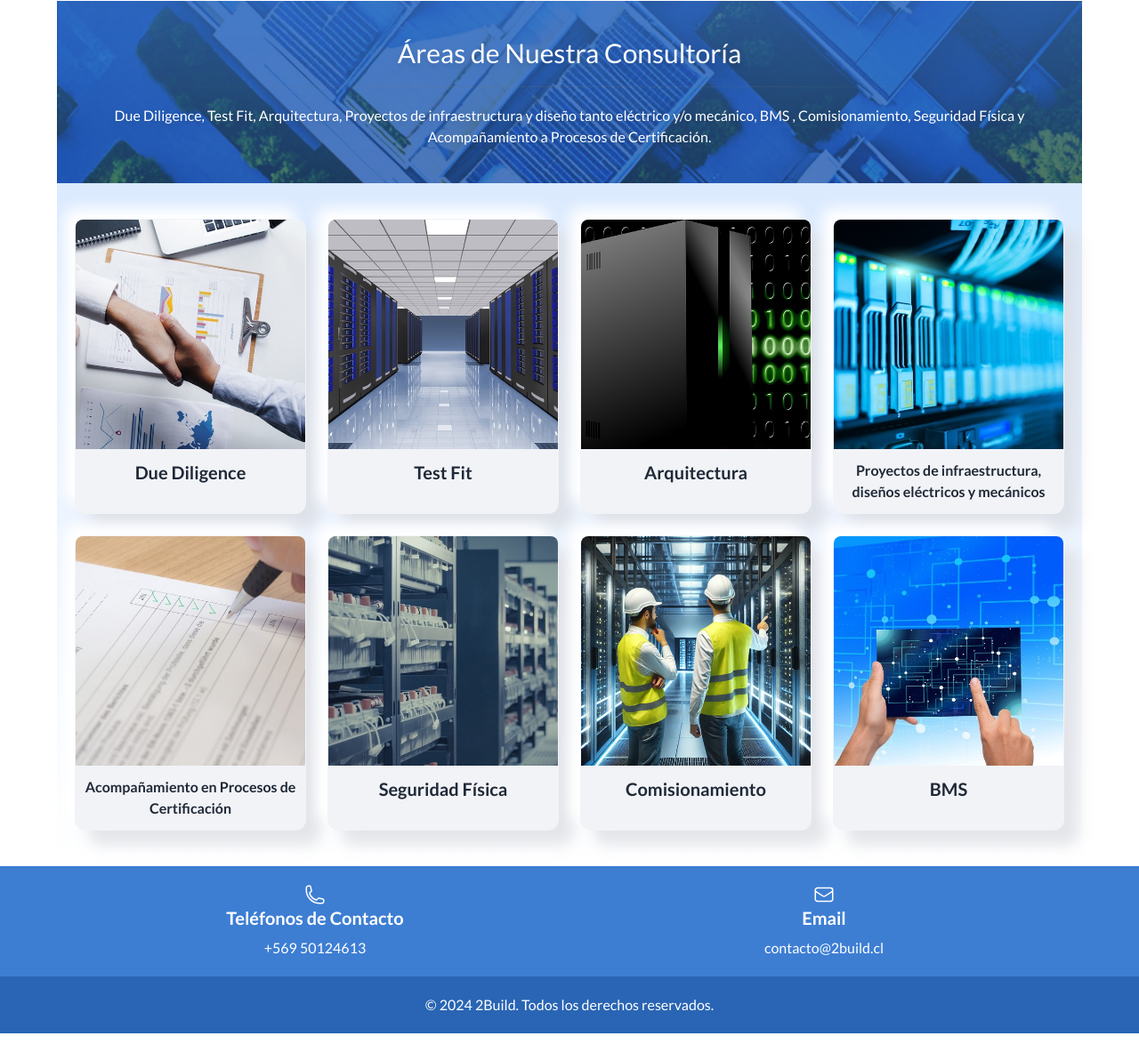
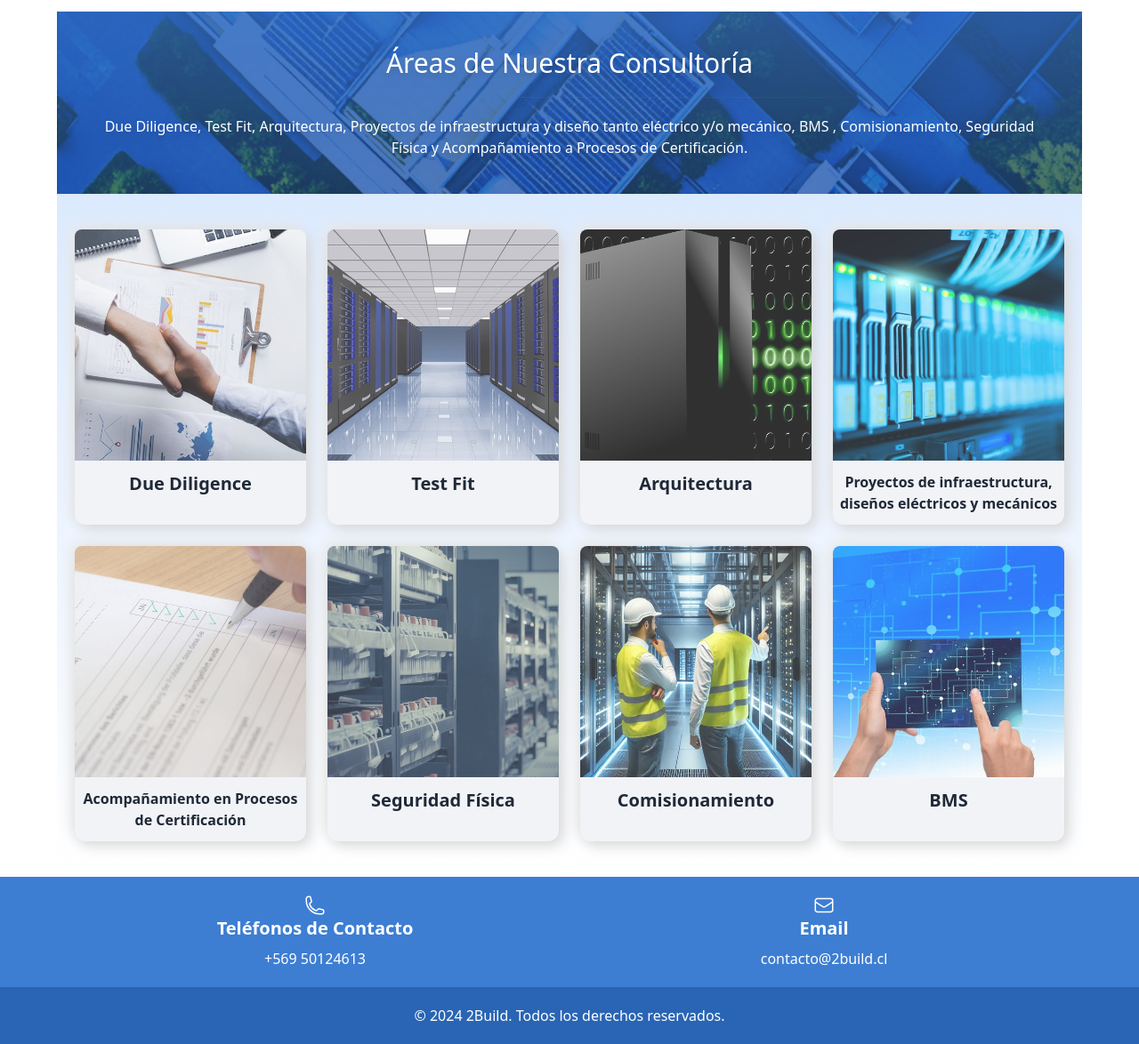
Before and after one commit to zomby43/2buildtw, a website: page src/index.html in a window 1280 px wide. Shown: the part 847-2021 px from the top of the page at 89% size. Drawn offline with Linux system fonts and the light colour scheme.

Commit message:
v4.1 fadeins optimiz

```diff
--- a/src/index.html
+++ b/src/index.html
@@ -7,38 +7,38 @@
     <title>2Build - Soluciones de Ingeniería Tecnológica</title>
     <link rel="preconnect" href="https://fonts.googleapis.com">
     <link rel="preconnect" href="https://fonts.gstatic.com" crossorigin>
-    <link href="https://fonts.googleapis.com/css2?family=Lato:ital,wght@0,100;0,300;0,400;0,700;0,900;1,100;1,300;1,400;1,700;1,900&display=swap" rel="stylesheet">
-
+    <link href="https://fonts.googleapis.com/css2?family=Almarai:wght@300;400;700;800&family=Inter:ital,opsz,wght@0,14..32,100..900;1,14..32,100..900&display=swap" rel="stylesheet">
+    <script src="./js/anim.js"></script>
 
 </head>
-<body class="bg-white text-gray-800 flex flex-col min-h-screen">
-    <header class="bg-white text-gray-800 pb-0.5 pt-3 pr-3 pl-3">
+<body class="bg-white text-gray-800 flex flex-col min-h-screen overflow-auto">
+    <header class="sticky top-0 z-50 border-b-8 border-[#3d7ed3] bg-white text-gray-800 pb-0.5 pt-3 pr-3 pl-3 fade-in opacity-0 transform translate-10 transition duration-700">
         <div class="flex justify-between items-center max-w-6xl mx-auto w-full">
             <a href="./index.html"><img src="./img/logonoslogan.svg" alt="Logo de 2Build" class="w-24"></a> <!-- Asegúrate de cambiar 'logo.svg' por la ruta correcta del logo -->
             <nav>
                 <ul class="flex space-x-4">
-                    <li><a href="#" class="hover:text-gray-600 font-lato">Inicio</a></li>
-                    <li><a href="#" class="hover:text-gray-600 font-lato">Proyectos</a></li>
-                    <li><a href="mailto: contacto@2build.cl" class="hover:text-gray-600 font-lato">Contacto</a></li>
+                    <li><a href="#" class="hover:text-gray-600 font-almarai">Inicio</a></li>
+                    <li><a href="#" class="hover:text-gray-600 font-almarai">Proyectos</a></li>
+                    <li><a href="mailto: contacto@2build.cl" class="hover:text-gray-600 font-almarai">Contacto</a></li>
                 </ul>
             </nav>
         </div>
     </header>
-    <header class="bg-[#3d7ed3] p-5 text-white text-center">
+    <header class="bg-[#3d7ed3] p-5 text-white text-center fade-in opacity-0 transform translate-10 transition duration-700">
     </header>
     <main class="flex-grow">
-        <div class="flex flex-col justify-center items-center text-center h-full">
+        <div class="flex flex-col justify-center items-center text-center h-full fade-in opacity-0 transform translate-10 transition duration-700">
             <!-- Sección con imagen de fondo -->
             <section class="bg-blue-600 p-10 text-white w-full max-w-6xl mx-auto bg-cover bg-center" style="background-image: url('./img/stock/photo1.jpg');">
-                <h2 class="text-3xl mb-3 drop-shadow-lg font-lato">Somos desarrolladores de Infraestructura Física Critica para tu Negocio</h2>
+                <h2 class="text-3xl mb-3 drop-shadow-lg font-almarai">Somos desarrolladores de Infraestructura Física Critica para tu Negocio</h2>
                 <hr class="my-5 h-px border-t-0 bg-transparent bg-gradient-to-r from-transparent via-neutral-500 to-transparent opacity-25 dark:via-neutral-400" />
 
-                <p class="drop-shadow-lg font-lato">Desde la selección del terreno hasta la puesta en marcha, aportamos experiencia técnica, flexibilidad y especialistas con vasta experiencia en el sector, colaborando con grandes empresas de la región.</p>
-                <button class="mt-4 py-2 px-5 rounded drop-shadow-lg"><p class="font-lato font-semibold drop-shadow-[0_1.1px_1.6px_rgba(0,0,0,0.5)]"> Más Información</p></button>
+                <p class="drop-shadow-lg font-almarai">Desde la selección del terreno hasta la puesta en marcha, aportamos experiencia técnica, flexibilidad y especialistas con vasta experiencia en el sector, colaborando con grandes empresas de la región.</p>
+                <button class="mt-4 py-2 px-5 rounded drop-shadow-lg"><p class="font-almarai font-semibold drop-shadow-[0_1.1px_1.6px_rgba(0,0,0,0.5)]"> Más Información</p></button>
             </section>
             <section class="p-10 bg-gradient-to-b from-blue-100 to-transparent text-gray-800 w-full max-w-6xl mx-auto">
-                <h2 class="text-2xl mb-3 font-semibold font-lato">Experiencia Técnica Especializada,  Flexible y  Versátil con una visión estratégica</h2>
-                <p class="typed-out text-xl font-lato">2Build, 10 años de experiencia en soluciones efectivas y sostenibles.</p>
+                <h2 class="text-2xl mb-3 font-semibold font-almarai">Experiencia Técnica Especializada,  Flexible y  Versátil con una visión estratégica</h2>
+                <p class="typed-out text-xl font-almarai">2Build, 10 años de experiencia en soluciones efectivas y sostenibles.</p>
             </section>
             <section class="bg-white py-10">
                 <div class="max-w-6xl mx-auto px-5 grid grid-cols-1 md:grid-cols-3 gap-8 text-center text-gray-800">
@@ -48,8 +48,8 @@
                             <path fill-rule="evenodd" d="M8.25 6.75a3.75 3.75 0 1 1 7.5 0 3.75 3.75 0 0 1-7.5 0ZM15.75 9.75a3 3 0 1 1 6 0 3 3 0 0 1-6 0ZM2.25 9.75a3 3 0 1 1 6 0 3 3 0 0 1-6 0ZM6.31 15.117A6.745 6.745 0 0 1 12 12a6.745 6.745 0 0 1 6.709 7.498.75.75 0 0 1-.372.568A12.696 12.696 0 0 1 12 21.75c-2.305 0-4.47-.612-6.337-1.684a.75.75 0 0 1-.372-.568 6.787 6.787 0 0 1 1.019-4.38Z" clip-rule="evenodd" />
                             <path d="M5.082 14.254a8.287 8.287 0 0 0-1.308 5.135 9.687 9.687 0 0 1-1.764-.44l-.115-.04a.563.563 0 0 1-.373-.487l-.01-.121a3.75 3.75 0 0 1 3.57-4.047ZM20.226 19.389a8.287 8.287 0 0 0-1.308-5.135 3.75 3.75 0 0 1 3.57 4.047l-.01.121a.563.563 0 0 1-.373.486l-.115.04c-.567.2-1.156.349-1.764.441Z" />
                         </svg>
-                        <h3 class="text-xl font-bold mb-2 font-lato">Quienes Somos</h3>
-                        <p class="font-lato">Somos desarrolladores de proyectos de ambientes críticos, ofreciendo un servicio integral desde su concepción hasta la puesta en marcha.</p>
+                        <h3 class="text-xl font-bold mb-2 font-almarai">Quienes Somos</h3>
+                        <p class="font-almarai">Somos desarrolladores de proyectos de ambientes críticos, ofreciendo un servicio integral desde su concepción hasta la puesta en marcha.</p>
                     </div>
                     <!-- Ingeniería -->
                     <div class="flex flex-col items-center">
@@ -57,8 +57,8 @@
                             <path d="M12 .75a8.25 8.25 0 0 0-4.135 15.39c.686.398 1.115 1.008 1.134 1.623a.75.75 0 0 0 .577.706c.352.083.71.148 1.074.195.323.041.6-.218.6-.544v-4.661a6.714 6.714 0 0 1-.937-.171.75.75 0 1 1 .374-1.453 5.261 5.261 0 0 0 2.626 0 .75.75 0 1 1 .374 1.452 6.712 6.712 0 0 1-.937.172v4.66c0 .327.277.586.6.545.364-.047.722-.112 1.074-.195a.75.75 0 0 0 .577-.706c.02-.615.448-1.225 1.134-1.623A8.25 8.25 0 0 0 12 .75Z" />
                             <path fill-rule="evenodd" d="M9.013 19.9a.75.75 0 0 1 .877-.597 11.319 11.319 0 0 0 4.22 0 .75.75 0 1 1 .28 1.473 12.819 12.819 0 0 1-4.78 0 .75.75 0 0 1-.597-.876ZM9.754 22.344a.75.75 0 0 1 .824-.668 13.682 13.682 0 0 0 2.844 0 .75.75 0 1 1 .156 1.492 15.156 15.156 0 0 1-3.156 0 .75.75 0 0 1-.668-.824Z" clip-rule="evenodd" />
                         </svg>
-                        <h3 class="text-xl font-bold mb-2 font-lato">Ingeniería</h3>
-                        <p class="font-lato">Acompañar a cada uno de nuestros clientes escuchando y atendiendo  sus necesidades específicas, para ofrecer soluciones a medida que potencien su inversión inicial (Capex) y el costo operacional.</p>
+                        <h3 class="text-xl font-bold mb-2 font-almarai">Ingeniería</h3>
+                        <p class="font-almarai">Acompañar a cada uno de nuestros clientes escuchando y atendiendo  sus necesidades específicas, para ofrecer soluciones a medida que potencien su inversión inicial (Capex) y el costo operacional.</p>
                     </div>
                     <!-- Representaciones -->
                     <div class="flex flex-col items-center">
@@ -66,59 +66,59 @@
                             <path d="M11 6a3 3 0 1 1-6 0 3 3 0 0 1 6 0"/>
                             <path fill-rule="evenodd" d="M0 8a8 8 0 1 1 16 0A8 8 0 0 1 0 8m8-7a7 7 0 0 0-5.468 11.37C3.242 11.226 4.805 10 8 10s4.757 1.225 5.468 2.37A7 7 0 0 0 8 1"/>
                         </svg>
-                        <h3 class="text-xl font-bold mb-2 font-lato">El Enfoque de Nuestro Equipo Humano</h3>
-                        <p class="font-lato">Con más de 25 años de experiencia combinada, nuestro equipo ha liderado proyectos de desarrollo, ampliación y certificación de data centers en el cono sur.
+                        <h3 class="text-xl font-bold mb-2 font-almarai">El Enfoque de Nuestro Equipo Humano</h3>
+                        <p class="font-almarai">Con más de 25 años de experiencia combinada, nuestro equipo ha liderado proyectos de desarrollo, ampliación y certificación de data centers en el cono sur.
                         </p>
                     </div>
                 </div>
             </section>
             <!-- Tarjetas -->
-            <section class="bg-blue-600 p-10 text-white w-full max-w-6xl mx-auto bg-cover bg-center" style="background-image: url('./img/stock/photo2.jpg');">
-                <h2 class="text-3xl mb-3 drop-shadow-lg font-lato">Áreas de Nuestra Consultoría</h2>
+            <section class="bg-blue-600 p-10 text-white w-full max-w-6xl mx-auto bg-cover bg-center fade-in opacity-0 transform translate-y-10 transition duration-700" style="background-image: url('./img/stock/photo2.jpg');">
+                <h2 class="text-3xl mb-3 drop-shadow-lg font-almarai">Áreas de Nuestra Consultoría</h2>
                 <hr class="my-5 h-px border-t-0 bg-transparent bg-gradient-to-r from-transparent via-neutral-500 to-transparent opacity-25 dark:via-neutral-400" />
-                <p class="drop-shadow-lg font-lato">Due Diligence, Test Fit, Arquitectura, Proyectos de infraestructura y diseño tanto eléctrico y/o mecánico, BMS , Comisionamiento, Seguridad Física y Acompañamiento a Procesos de Certificación.</p>
+                <p class="drop-shadow-lg font-almarai">Due Diligence, Test Fit, Arquitectura, Proyectos de infraestructura y diseño tanto eléctrico y/o mecánico, BMS , Comisionamiento, Seguridad Física y Acompañamiento a Procesos de Certificación.</p>
             </section>
-            <section class="bg-gradient-to-b from-blue-100 to-transparent py-10 mx-auto w-full max-w-6xl">
-                <div class="w-full max-w-6xl mx-auto px-5 grid grid-cols-2 sm:grid-cols-2 lg:grid-cols-4 gap-4 sm:gap-6">
+            <section class="bg-gradient-to-b from-blue-100 to-transparent py-10 mx-auto w-full max-w-6xl ">
+                <div class="w-full max-w-6xl mx-auto px-5 grid grid-cols-2 sm:grid-cols-2 lg:grid-cols-4 gap-4 sm:gap-6 fade-in opacity-0 transform translate-y-10 transition duration-700">
                     <!-- Tarjeta 1 -->
                     <div class="card bg-gray-100 card flex flex-col">
-                        <img src="./img/card/1.jpg" alt="Imagen" class="rounded-t-lg">
-                        <h3 class="text-xl font-bold font-lato my-3 text-center">Due Diligence</h3>
+                        <img src="./img/card/1.jpg" alt="Imagen" class="opacity-80 rounded-t-lg">
+                        <h3 class="text-xl font-bold font-almarai my-3 text-center">Due Diligence</h3>
                     </div>
                     <!-- Tarjeta 2 -->
                     <div class="card bg-gray-100 card flex flex-col">
-                        <img src="./img/card/2.jpg" alt="Imagen 2" class="rounded-t-lg">
-                        <h3 class="text-xl font-bold font-lato my-3 text-center">Test Fit</h3>
+                        <img src="./img/card/2.jpg" alt="Imagen 2" class="opacity-80 rounded-t-lg">
+                        <h3 class="text-xl font-bold font-almarai my-3 text-center">Test Fit</h3>
                     </div>
                     <!-- Tarjeta 3 -->
                     <div class="card bg-gray-100 card flex flex-col">
-                        <img src="./img/card/3.jpg" alt="Imagen 3" class="rounded-t-lg">
-                        <h3 class="text-xl font-bold font-lato my-3 text-center">Arquitectura</h3>
+                        <img src="./img/card/3.jpg" alt="Imagen 3" class="opacity-80 rounded-t-lg">
+                        <h3 class="text-xl font-bold font-almarai my-3 text-center">Arquitectura</h3>
                     </div>
                     <!-- Tarjeta 4 -->
                     <div class="card bg-gray-100 card flex flex-col">
-                        <img src="./img/card/4.jpg" alt="Imagen 4" class="rounded-t-lg">
-                        <h3 class="text-m font-bold font-lato my-3 text-center">Proyectos de infraestructura, diseños eléctricos y mecánicos</h3>
+                        <img src="./img/card/4.jpg" alt="Imagen 4" class="opacity-80 rounded-t-lg">
+                        <h3 class="text-m font-bold font-almarai my-3 text-center">Proyectos de infraestructura, diseños eléctricos y mecánicos</h3>
                     </div>
                     <!-- Tarjeta 5 -->
                     <div class="card bg-gray-100 card flex flex-col">
-                        <img src="./img/card/5.jpg" alt="Imagen 5" class="rounded-t-lg">
-                        <h3 class="text-m font-bold font-lato my-3 text-center">Acompañamiento en Procesos de Certificación</h3>
+                        <img src="./img/card/5.jpg" alt="Imagen 5" class="opacity-80 rounded-t-lg">
+                        <h3 class="text-m font-bold font-almarai my-3 text-center">Acompañamiento en Procesos de Certificación</h3>
                     </div>
                     <!-- Tarjeta 6 -->
                     <div class="card bg-gray-100 card flex flex-col">
-                        <img src="./img/card/6.jpg" alt="Imagen 6" class="rounded-t-lg">
-                        <h3 class="text-xl font-bold font-lato my-3 text-center">Seguridad Física</h3>
+                        <img src="./img/card/6.jpg" alt="Imagen 6" class="opacity-80 rounded-t-lg">
+                        <h3 class="text-xl font-bold font-almarai my-3 text-center">Seguridad Física</h3>
                     </div>
                     <!-- Tarjeta 7 -->
                     <div class="card bg-gray-100 card flex flex-col">
-                        <img src="./img/card/7.jpg" alt="Imagen 7" class="rounded-t-lg">
-                        <h3 class="text-xl font-bold font-lato my-3 text-center">Comisionamiento</h3>
+                        <img src="./img/card/7.jpg" alt="Imagen 7" class="opacity-80 rounded-t-lg">
+                        <h3 class="text-xl font-bold font-almarai my-3 text-center">Comisionamiento</h3>
                     </div>
                     <!-- Tarjeta 8 -->
                     <div class="card bg-gray-100 card flex flex-col">
-                        <img src="./img/card/8.jpg" alt="Imagen 8" class="rounded-t-lg">
-                        <h3 class="text-xl font-bold font-lato my-3 text-center">BMS</h3>
+                        <img src="./img/card/8.jpg" alt="Imagen 8" class="opacity-80 rounded-t-lg">
+                        <h3 class="text-xl font-bold font-almarai my-3 text-center">BMS</h3>
                     </div>
                 </div>
             </section>
@@ -133,20 +133,20 @@
                 <svg xmlns="http://www.w3.org/2000/svg" fill="none" viewBox="0 0 24 24" stroke-width="1.5" stroke="currentColor" class="size-6">
                     <path stroke-linecap="round" stroke-linejoin="round" d="M2.25 6.75c0 8.284 6.716 15 15 15h2.25a2.25 2.25 0 0 0 2.25-2.25v-1.372c0-.516-.351-.966-.852-1.091l-4.423-1.106c-.44-.11-.902.055-1.173.417l-.97 1.293c-.282.376-.769.542-1.21.38a12.035 12.035 0 0 1-7.143-7.143c-.162-.441.004-.928.38-1.21l1.293-.97c.363-.271.527-.734.417-1.173L6.963 3.102a1.125 1.125 0 0 0-1.091-.852H4.5A2.25 2.25 0 0 0 2.25 4.5v2.25Z" />
                 </svg>
-                <h3 class="text-xl font-bold mb-2 font-lato">Teléfonos de Contacto</h3>
-                <p class="font-lato">+569 50124613</p>
+                <h3 class="text-xl font-bold mb-2 font-almarai">Teléfonos de Contacto</h3>
+                <p class="font-almarai">+569 50124613</p>
             </div>
             <!-- Email-->
             <div class="flex flex-col items-center">
                 <svg xmlns="http://www.w3.org/2000/svg" fill="none" viewBox="0 0 24 24" stroke-width="1.5" stroke="currentColor" class="size-6">
                     <path stroke-linecap="round" stroke-linejoin="round" d="M21.75 6.75v10.5a2.25 2.25 0 0 1-2.25 2.25h-15a2.25 2.25 0 0 1-2.25-2.25V6.75m19.5 0A2.25 2.25 0 0 0 19.5 4.5h-15a2.25 2.25 0 0 0-2.25 2.25m19.5 0v.243a2.25 2.25 0 0 1-1.07 1.916l-7.5 4.615a2.25 2.25 0 0 1-2.36 0L3.32 8.91a2.25 2.25 0 0 1-1.07-1.916V6.75" />
                 </svg>
-                <h3 class="text-xl font-bold mb-2 font-lato">Email</h3>
-                <a href= "mailto: contacto@2build.cl"><p class="font-lato">contacto@2build.cl</p></a>
+                <h3 class="text-xl font-bold mb-2 font-almarai">Email</h3>
+                <a href= "mailto: contacto@2build.cl"><p class="font-almarai">contacto@2build.cl</p></a>
             </div>
         </section>
             <div class="bg-[#2965B4] p-5 text-center text-white">
-                <p class="font-lato">© 2024 2Build. Todos los derechos reservados.</p>
+                <p class="font-almarai">© 2024 2Build. Todos los derechos reservados.</p>
             </div>
     </footer>
 </body>
--- a/src/input.css
+++ b/src/input.css
@@ -4,11 +4,11 @@
 
 @layer base {
     @font-face {
-      font-family: 'Lato';
+      font-family: 'Almarai';
       font-style: normal;
       font-weight: 400;
       font-display: swap;
-      src: url(./font/Lato-Regular.ttf) format('ttf');
+      src: url(./font/Almarai-Regular.ttf) format('ttf');
     }
   }
 
@@ -42,13 +42,13 @@
     border-radius: 0.75em;
     cursor: pointer;
     transition: ease 0.2s;
-    box-shadow: 1em 1em 1em #d8dae0b1, -0.75em -0.75em 1em #ffffff;
-    border: 1.5px solid #f2f3f7;
+    box-shadow:  5px 5px 15px #d7d7d7,-5px -5px 15px #e9e9e9;
+    border: 0px solid #f2f3f7;
   }
 
   .card:hover {
     background-color: #d3ddf1;
-    border: 1.5px solid #1677ff;
+    border: 1px solid #3d7ed3;
   }
 
   .container {
--- /dev/null
+++ b/src/js/anim.js
@@ -0,0 +1,17 @@
+    document.addEventListener("DOMContentLoaded", function () {
+        const elements = document.querySelectorAll(".fade-in");
+
+        const observer = new IntersectionObserver((entries) => {
+            entries.forEach((entry) => {
+                if (entry.isIntersecting) {
+                    entry.target.classList.add("opacity-100", "translate-y-0");
+                    entry.target.classList.remove("opacity-0", "translate-y-10");
+                    observer.unobserve(entry.target);
+                }
+            });
+        });
+
+        elements.forEach((el) => {
+            observer.observe(el);
+        });
+    });
```
Also changed, not shown: src/font/Almarai-Bold.ttf (added), src/font/Almarai-ExtraBold.ttf (added), src/font/Almarai-Light.ttf (added), src/font/Almarai-Regular.ttf (added), src/font/Lato-Black.ttf (deleted), src/font/Lato-BlackItalic.ttf (deleted), src/font/Lato-Bold.ttf (deleted), src/font/Lato-BoldItalic.ttf (deleted), src/font/Lato-Italic.ttf (deleted), src/font/Lato-Light.ttf (deleted), src/font/Lato-LightItalic.ttf (deleted), src/font/Lato-Regular.ttf (deleted), src/font/Lato-Thin.ttf (deleted), src/font/Lato-ThinItalic.ttf (deleted), 1 more files.
